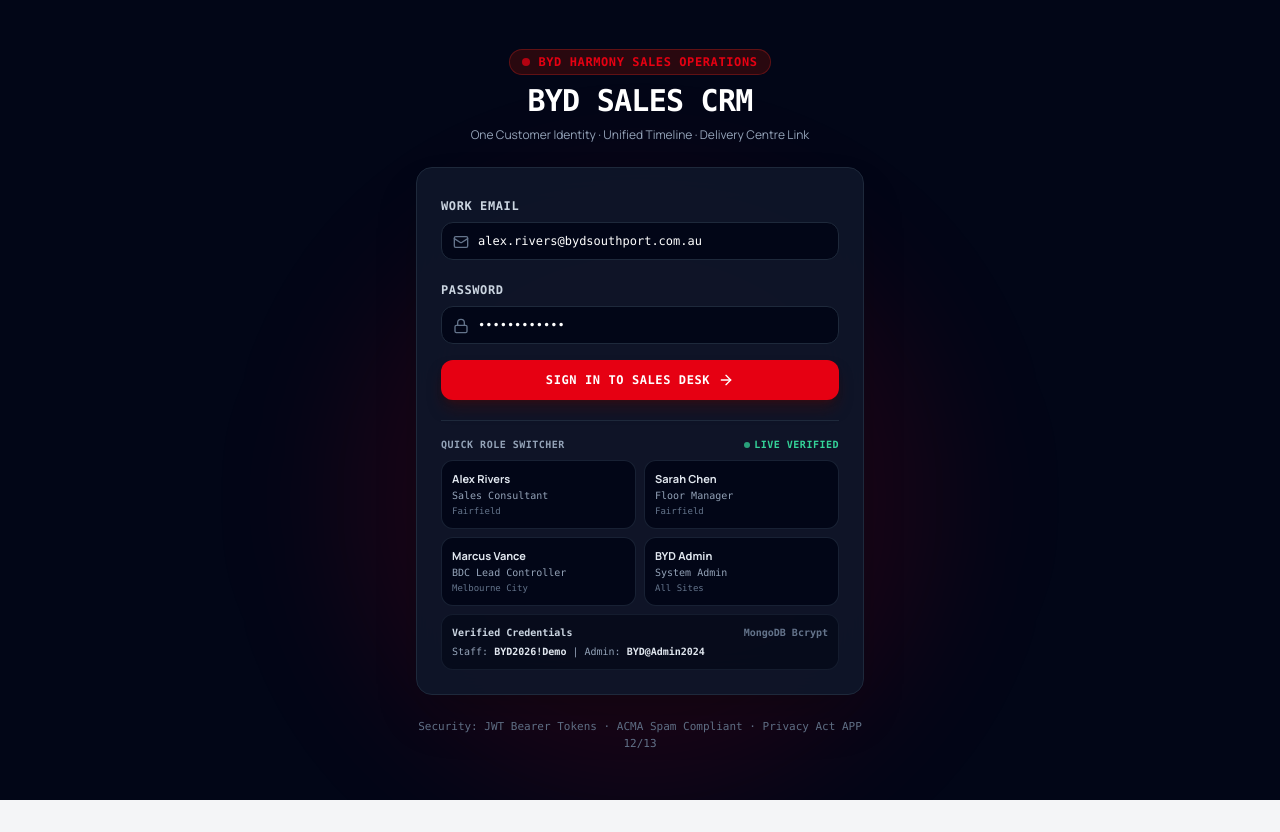
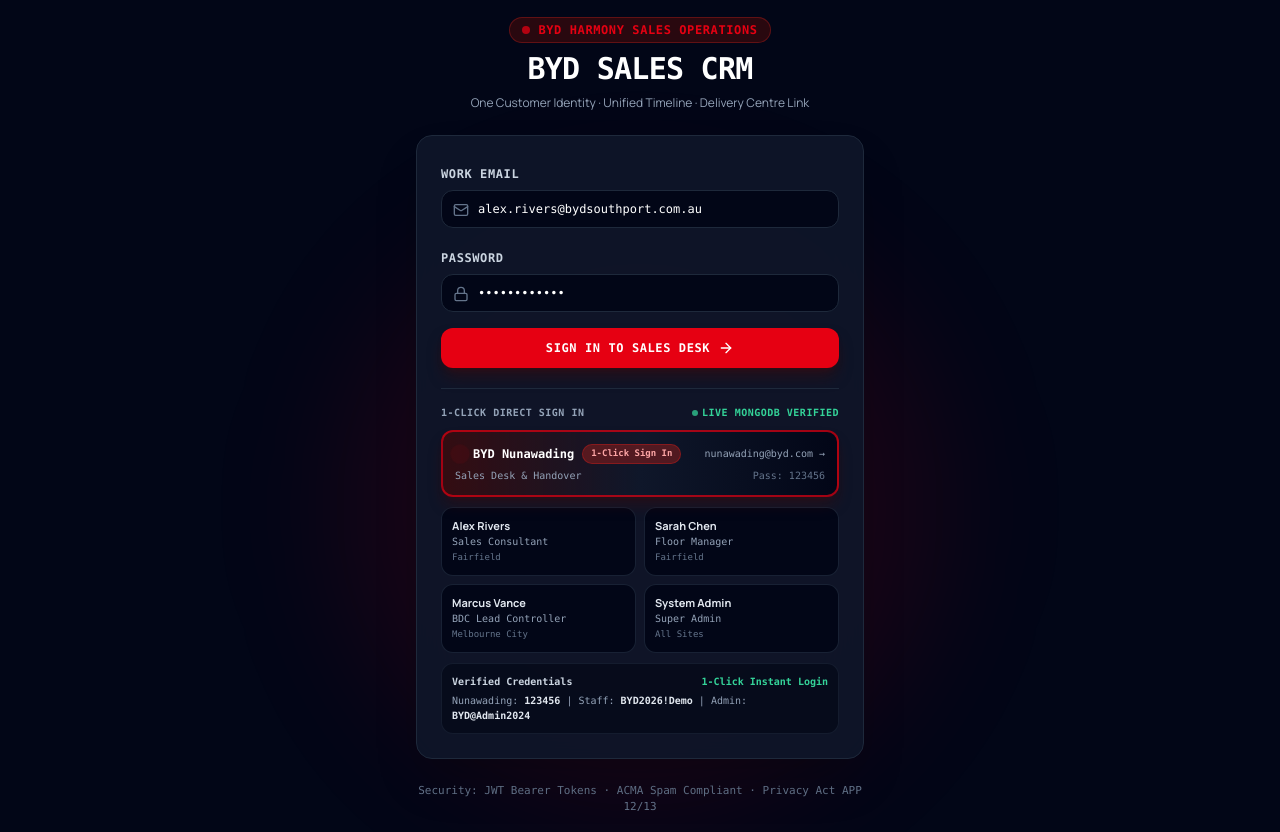
Before and after one commit to macworldgithub/byd-sales-crm-layer, a Next.js app: page / in a window 1280 px wide. Before the commit the page ends 800 px from the top, so only its background shows below. Built offline with nearby package versions, Linux system fonts and the light colour scheme.

Commit message:
Delivery watchh issue fixee

```diff
--- a/components/auth/LoginView.tsx
+++ b/components/auth/LoginView.tsx
@@ -59,14 +59,60 @@
     }
   };
 
-  const quickRoles = [
-    { name: 'Alex Rivers', role: 'sales_consultant', email: 'alex.rivers@bydsouthport.com.au', password: 'BYD2026!Demo', label: 'Sales Consultant', site: 'Fairfield' },
-    { name: 'Sarah Chen', role: 'sales_manager', email: 'sarah.chen@bydsouthport.com.au', password: 'BYD2026!Demo', label: 'Floor Manager', site: 'Fairfield' },
-    { name: 'Marcus Vance', role: 'bdc', email: 'marcus.vance@bydsouthport.com.au', password: 'BYD2026!Demo', label: 'BDC Lead Controller', site: 'Melbourne City' },
-    { name: 'BYD Admin', role: 'admin', email: 'admin@byd.com', password: 'BYD@Admin2024', label: 'System Admin', site: 'All Sites' },
+  const directLogins = [
+    {
+      name: 'BYD Nunawading',
+      role: 'agent',
+      email: 'nunawading@byd.com',
+      password: '123456',
+      label: 'Sales Desk & Handover',
+      site: 'BYD Nunawading',
+      badge: 'Nunawading Site',
+      highlight: true,
+    },
+    {
+      name: 'Alex Rivers',
+      role: 'sales_consultant',
+      email: 'alex.rivers@bydsouthport.com.au',
+      password: 'BYD2026!Demo',
+      label: 'Sales Consultant',
+      site: 'Fairfield',
+      badge: 'Fairfield',
+      highlight: false,
+    },
+    {
+      name: 'Sarah Chen',
+      role: 'sales_manager',
+      email: 'sarah.chen@bydsouthport.com.au',
+      password: 'BYD2026!Demo',
+      label: 'Floor Manager',
+      site: 'Fairfield',
+      badge: 'Fairfield',
+      highlight: false,
+    },
+    {
+      name: 'Marcus Vance',
+      role: 'bdc',
+      email: 'marcus.vance@bydsouthport.com.au',
+      password: 'BYD2026!Demo',
+      label: 'BDC Lead Controller',
+      site: 'Melbourne City',
+      badge: 'Melbourne City',
+      highlight: false,
+    },
+    {
+      name: 'System Admin',
+      role: 'admin',
+      email: 'admin@byd.com',
+      password: 'BYD@Admin2024',
+      label: 'Super Admin',
+      site: 'All Sites',
+      badge: 'All Sites',
+      highlight: false,
+    },
   ];
 
-  const handleQuickSwitch = async (r: typeof quickRoles[0]) => {
+  const handleQuickSwitch = async (r: typeof directLogins[0]) => {
     setEmail(r.email);
     setPassword(r.password);
     await handleLogin(undefined, { email: r.email, password: r.password });
@@ -146,17 +192,48 @@
             </button>
           </form>
 
-          {/* Quick Desk Role Switcher */}
-          <div className="pt-4 border-t border-slate-800 space-y-2">
+          {/* 1-Click Direct Sign In */}
+          <div className="pt-4 border-t border-slate-800 space-y-2.5">
             <div className="flex items-center justify-between text-[10px] font-mono text-slate-400 font-bold uppercase tracking-wider">
-              <span>Quick Role Switcher</span>
+              <span>1-Click Direct Sign In</span>
               <span className="text-emerald-400 flex items-center gap-1">
                 <span className="w-1.5 h-1.5 rounded-full bg-emerald-400 animate-pulse" />
-                Live Verified
+                Live MongoDB Verified
               </span>
             </div>
+
+            {/* Nunawading Highlighted 1-Click Button */}
+            {directLogins.filter((d) => d.highlight).map((r) => (
+              <button
+                key={r.email}
+                type="button"
+                onClick={() => handleQuickSwitch(r)}
+                className="w-full p-3 rounded-xl bg-gradient-to-r from-red-950/70 via-slate-900 to-slate-950 border-2 border-[#e60012]/70 hover:border-[#e60012] text-left transition-all group cursor-pointer shadow-lg shadow-red-950/40 relative overflow-hidden"
+              >
+                <div className="flex items-center justify-between">
+                  <div className="flex items-center gap-2">
+                    <span className="w-2.5 h-2.5 rounded-full bg-[#e60012] animate-ping inline-block" />
+                    <span className="text-xs font-bold text-white group-hover:text-red-400 transition-colors font-mono">
+                      {r.name}
+                    </span>
+                    <span className="text-[9px] font-bold px-2 py-0.5 rounded-full bg-red-900/60 text-red-300 font-mono border border-red-700/50">
+                      1-Click Sign In
+                    </span>
+                  </div>
+                  <span className="text-[10px] text-slate-400 font-mono group-hover:text-white transition-colors">
+                    {r.email} →
+                  </span>
+                </div>
+                <div className="flex items-center justify-between mt-1 text-[10px] text-slate-400 font-mono">
+                  <span>{r.label}</span>
+                  <span className="text-slate-500">Pass: 123456</span>
+                </div>
+              </button>
+            ))}
+
+            {/* Other Direct Dealership Logins */}
             <div className="grid grid-cols-2 gap-2">
-              {quickRoles.map((r) => (
+              {directLogins.filter((d) => !d.highlight).map((r) => (
                 <button
                   key={r.email}
                   type="button"
@@ -169,8 +246,9 @@
                   <div className="text-[10px] font-mono text-slate-400 truncate">
                     {r.label}
                   </div>
-                  <div className="text-[9px] font-mono text-slate-500 truncate mt-0.5">
-                    {r.site}
+                  <div className="text-[9px] font-mono text-slate-500 truncate mt-0.5 flex items-center justify-between">
+                    <span>{r.site}</span>
+                    <span className="text-red-400 opacity-0 group-hover:opacity-100 transition-opacity">Login →</span>
                   </div>
                 </button>
               ))}
@@ -179,10 +257,10 @@
             <div className="p-2.5 rounded-xl bg-slate-950/60 border border-slate-800/60 text-[10px] font-mono text-slate-400 space-y-1">
               <div className="text-slate-300 font-semibold flex items-center justify-between">
                 <span>Verified Credentials</span>
-                <span className="text-slate-500">MongoDB Bcrypt</span>
+                <span className="text-emerald-400 font-bold">1-Click Instant Login</span>
               </div>
               <div className="text-slate-400">
-                Staff: <strong className="text-slate-200">BYD2026!Demo</strong> | Admin: <strong className="text-slate-200">BYD@Admin2024</strong>
+                Nunawading: <strong className="text-slate-200">123456</strong> | Staff: <strong className="text-slate-200">BYD2026!Demo</strong> | Admin: <strong className="text-slate-200">BYD@Admin2024</strong>
               </div>
             </div>
           </div>
--- a/components/layout/Header.tsx
+++ b/components/layout/Header.tsx
@@ -488,34 +488,25 @@
           </button>
 
           {isUserMenuOpen && (
-            <div className="absolute top-full right-0 mt-2 w-56 bg-white border border-slate-200 rounded-xl shadow-xl z-50 p-1.5 animate-in fade-in">
-              <div className="text-[10px] font-bold text-slate-400 uppercase tracking-wider px-2 py-1 font-mono">
-                Switch Operational Persona
+            <div className="absolute top-full right-0 mt-2 w-60 bg-white border border-slate-200 rounded-xl shadow-xl z-50 p-2 animate-in fade-in space-y-2">
+              <div className="p-2.5 rounded-lg bg-slate-50 border border-slate-100 space-y-1">
+                <div className="text-xs font-bold text-slate-900 leading-snug truncate">
+                  {currentUser.name}
+                </div>
+                <div className="text-[11px] text-slate-500 font-mono truncate">
+                  {currentUser.email}
+                </div>
+                <div className="flex items-center gap-1.5 pt-1.5 border-t border-slate-200/60 mt-1">
+                  <span className="px-1.5 py-0.5 rounded text-[10px] font-bold font-mono bg-red-50 text-[#e60012] uppercase tracking-wide">
+                    {currentRole}
+                  </span>
+                  <span className="text-[10px] font-semibold text-slate-600 font-mono truncate">
+                    {selectedSite}
+                  </span>
+                </div>
               </div>
-              {roles.map((r) => (
-                <button
-                  key={r.role}
-                  onClick={() => {
-                    setCurrentRole(r.role);
-                    setIsUserMenuOpen(false);
-                    addToast('info', 'Active Role Changed', `Switched to ${r.title}`);
-                  }}
-                  className={`w-full text-left px-3 py-2 rounded-lg text-xs font-medium flex items-center justify-between ${
-                    currentRole === r.role
-                      ? 'bg-red-50 text-[#e60012] font-bold'
-                      : 'text-slate-700 hover:bg-slate-50'
-                  }`}
-                >
-                  <div>
-                    <div>{r.title}</div>
-                    <span className="text-[10px] text-slate-400 font-mono">{r.badge}</span>
-                  </div>
-                  {currentRole === r.role && (
-                    <span className="w-2 h-2 rounded-full bg-[#e60012]" />
-                  )}
-                </button>
-              ))}
-              <div className="pt-1 mt-1 border-t border-slate-100">
+
+              <div>
                 <button
                   onClick={() => {
                     if (typeof window !== 'undefined') {
@@ -524,10 +515,10 @@
                       window.location.reload();
                     }
                   }}
-                  className="w-full text-left px-3 py-2 rounded-lg text-xs font-semibold text-red-600 hover:bg-red-50 flex items-center justify-between"
+                  className="w-full text-left px-3 py-2 rounded-lg text-xs font-semibold text-red-600 hover:bg-red-50 flex items-center justify-between transition-colors cursor-pointer"
                 >
                   <span>Sign Out</span>
-                  <span className="text-[10px] font-mono">Desk Lock</span>
+                  <span className="text-[10px] font-mono text-red-400">Desk Lock</span>
                 </button>
               </div>
             </div>
--- a/components/ui/PaginationControls.tsx
+++ b/components/ui/PaginationControls.tsx
@@ -27,7 +27,7 @@
   itemLabel = 'items',
   className = '',
 }: PaginationControlsProps) {
-  const total = pagination?.total ?? totalItems;
+  const total = totalItems === 0 ? 0 : (pagination?.total ?? totalItems);
   const page = pagination?.page ?? currentPage;
   const limit = pagination?.limit ?? pageSize;
   const totalPages = pagination?.pages ?? Math.max(1, Math.ceil(total / limit));
@@ -59,7 +59,7 @@
     return pages;
   };
 
-  if (total === 0) return null;
+  if (total === 0 || totalItems === 0) return null;
 
   return (
     <div
--- a/components/views/CustomersView.tsx
+++ b/components/views/CustomersView.tsx
@@ -211,7 +211,7 @@
 
           <span className="font-mono text-slate-500 text-right sm:text-left">
             Showing <strong className="text-slate-900 font-bold">{customers.length}</strong> of{' '}
-            <strong className="text-slate-900 font-bold">{customersPagination?.total ?? customers.length}</strong> records
+            <strong className="text-slate-900 font-bold">{customers.length === 0 ? 0 : (customersPagination?.total ?? customers.length)}</strong> records
           </span>
         </div>
       </div>
@@ -232,12 +232,36 @@
               </tr>
             </thead>
             <tbody className="divide-y divide-slate-100">
-              {customers.map((cust) => (
-                <tr
-                  key={cust.customer_id}
-                  onClick={() => onSelectCustomer(cust)}
-                  className="hover:bg-slate-50/80 cursor-pointer transition-colors"
-                >
+              {customers.length === 0 ? (
+                <tr>
+                  <td colSpan={7} className="py-12 px-4 text-center">
+                    <div className="flex flex-col items-center justify-center gap-2 max-w-sm mx-auto">
+                      <div className="w-10 h-10 rounded-full bg-slate-100 flex items-center justify-center text-slate-400">
+                        <Users className="w-5 h-5" />
+                      </div>
+                      <div className="font-bold text-slate-800 text-sm">No Customer Records Found</div>
+                      <p className="text-xs text-slate-500">
+                        There are currently no customer profiles in the database registered for{' '}
+                        <strong className="text-slate-700">{siteFilter !== 'All Locations' ? siteFilter : selectedSite}</strong>.
+                      </p>
+                      {hasActiveFilters && (
+                        <button
+                          onClick={clearAllFilters}
+                          className="mt-2 px-3 py-1.5 rounded-lg border border-red-200 bg-red-50 text-red-700 text-xs font-semibold hover:bg-red-100 transition-colors"
+                        >
+                          Clear All Filters
+                        </button>
+                      )}
+                    </div>
+                  </td>
+                </tr>
+              ) : (
+                customers.map((cust) => (
+                  <tr
+                    key={cust.customer_id}
+                    onClick={() => onSelectCustomer(cust)}
+                    className="hover:bg-slate-50/80 cursor-pointer transition-colors"
+                  >
                   <td className="py-3.5 px-4">
                     <div className="font-bold text-slate-900 text-sm">{cust.name}</div>
                     <div className="text-[11px] font-mono text-slate-400 mt-0.5">
@@ -309,7 +333,7 @@
                     </button>
                   </td>
                 </tr>
-              ))}
+              )))}
             </tbody>
           </table>
         </div>
--- a/components/views/DeliveriesView.tsx
+++ b/components/views/DeliveriesView.tsx
@@ -38,6 +38,7 @@
   const [contactStatusFilter, setContactStatusFilter] = useState('All');
   const [docsFilter, setDocsFilter] = useState('All');
   const [timeframeFilter, setTimeframeFilter] = useState('All');
+  const [loading, setLoading] = useState(false);
 
   const [selectedClientForNote, setSelectedClientForNote] = useState<DeliveryHandoverWatch | null>(null);
   const [noteText, setNoteText] = useState('');
@@ -50,6 +51,17 @@
   const [currentPage, setCurrentPage] = useState(1);
   const [pageSize, setPageSize] = useState(10);
 
+  const formatDeliveryDate = (dateStr?: string) => {
+    if (!dateStr) return 'TBD';
+    try {
+      const d = new Date(dateStr);
+      if (isNaN(d.getTime())) return dateStr;
+      return d.toLocaleDateString('en-AU', { day: '2-digit', month: 'short', year: 'numeric' });
+    } catch {
+      return dateStr;
+    }
+  };
+
   // Sync siteFilter with global selectedSite
   useEffect(() => {
     if (selectedSite && selectedSite !== 'All Sites') {
@@ -59,9 +71,11 @@
 
   // Debounced server-side fetch on search, stage, site, consultant, docs, timeframe
   useEffect(() => {
-    const timer = setTimeout(() => {
+    setLoading(true);
+    const timer = setTimeout(async () => {
+      try {
         const effectiveSite = siteFilter !== 'All Locations' ? siteFilter : (selectedSite !== 'All Sites' ? selectedSite : undefined);
-      fetchDeliveryWatch({
+        await fetchDeliveryWatch({
           page: currentPage,
           limit: pageSize,
           q: searchFilter.trim() || undefined,
@@ -74,6 +88,9 @@
           docs_completeness: docsFilter !== 'All' ? docsFilter : undefined,
           timeframe: timeframeFilter !== 'All' ? timeframeFilter : undefined,
         });
+      } finally {
+        setLoading(false);
+      }
     }, 250);
     return () => clearTimeout(timer);
   }, [currentPage, pageSize, searchFilter, stageFilter, siteFilter, consultantFilter, contactStatusFilter, docsFilter, timeframeFilter, selectedSite, fetchDeliveryWatch]);
@@ -225,6 +242,8 @@
             >
               <option value="All">All Contact Status</option>
               <option value="Confirmed">Confirmed</option>
+              <option value="Contacted">Contacted</option>
+              <option value="Awaiting Reply">Awaiting Reply</option>
               <option value="Attempted">Attempted</option>
               <option value="Unreachable">Unreachable</option>
             </select>
@@ -241,14 +260,39 @@
 
           <span className="font-mono text-slate-500 text-right sm:text-left">
             Showing <strong className="text-slate-900 font-bold">{deliveryWatch.length}</strong> of{' '}
-            <strong className="text-slate-900 font-bold">{deliveryWatchPagination?.total ?? deliveryWatch.length}</strong> clients
+            <strong className="text-slate-900 font-bold">{deliveryWatch.length === 0 ? 0 : (deliveryWatchPagination?.total ?? deliveryWatch.length)}</strong> clients
           </span>
         </div>
       </div>
 
       {/* Handover Cards */}
       <div className="space-y-4">
-        {deliveryWatch.map((client) => (
+        {loading ? (
+          <div className="surface-card p-12 text-center space-y-3">
+            <div className="w-8 h-8 border-2 border-emerald-600 border-t-transparent rounded-full animate-spin mx-auto" />
+            <p className="text-xs text-slate-500 font-mono">Loading delivery operations pipeline...</p>
+          </div>
+        ) : deliveryWatch.length === 0 ? (
+          <div className="surface-card p-12 text-center space-y-3">
+            <div className="w-12 h-12 rounded-full bg-slate-100 flex items-center justify-center text-slate-400 mx-auto">
+              <Truck className="w-6 h-6" />
+            </div>
+            <h3 className="text-base font-bold text-slate-800">No Delivery Watch Records Found</h3>
+            <p className="text-xs text-slate-500 max-w-sm mx-auto">
+              No delivery or handover records match your current filters for{' '}
+              <strong className="text-slate-700">{siteFilter !== 'All Locations' ? siteFilter : selectedSite}</strong>.
+            </p>
+            {hasActiveFilters && (
+              <button
+                onClick={clearAllFilters}
+                className="mt-2 px-3 py-1.5 rounded-lg border border-red-200 bg-red-50 text-red-700 text-xs font-semibold hover:bg-red-100 transition-colors"
+              >
+                Clear All Filters
+              </button>
+            )}
+          </div>
+        ) : (
+          deliveryWatch.map((client) => (
             <div
               key={client.client_id}
               className="surface-card p-5 space-y-4 hover:shadow-lg transition-all"
@@ -284,7 +328,7 @@
                   <span className="text-[10px] uppercase font-bold text-slate-400 font-mono block">
                     Target Handover Date
                   </span>
-                <strong className="text-sm font-bold text-slate-900">{client.delivery_date}</strong>
+                  <strong className="text-sm font-bold text-slate-900">{formatDeliveryDate(client.delivery_date)}</strong>
                   <span className="text-[10px] text-slate-500 block mt-0.5">
                     Specialist: <strong className="text-slate-800">{client.handover_specialist}</strong>
                   </span>
@@ -333,7 +377,7 @@
                   <button
                     onClick={() => {
                       setSelectedClientForDateChange(client);
-                    setRequestedDate(client.delivery_date || '');
+                      setRequestedDate(client.delivery_date ? client.delivery_date.split('T')[0] : '');
                     }}
                     className="px-3 py-1.5 rounded-xl border border-slate-200 hover:bg-slate-100 text-slate-700 font-semibold text-xs flex items-center gap-1.5 transition-colors"
                   >
@@ -350,14 +394,15 @@
                 </div>
               </div>
             </div>
-        ))}
+          ))
+        )}
       </div>
 
       {/* Pagination Controls */}
       <PaginationControls
         pagination={deliveryWatchPagination}
         currentPage={currentPage}
-        totalItems={deliveryWatchPagination?.total ?? deliveryWatch.length}
+        totalItems={deliveryWatch.length === 0 ? 0 : (deliveryWatchPagination?.total ?? deliveryWatch.length)}
         pageSize={pageSize}
         pageSizeOptions={[10, 20, 50]}
         itemLabel="clients"
```
Lines whose indentation alone changed are shown as unchanged.
